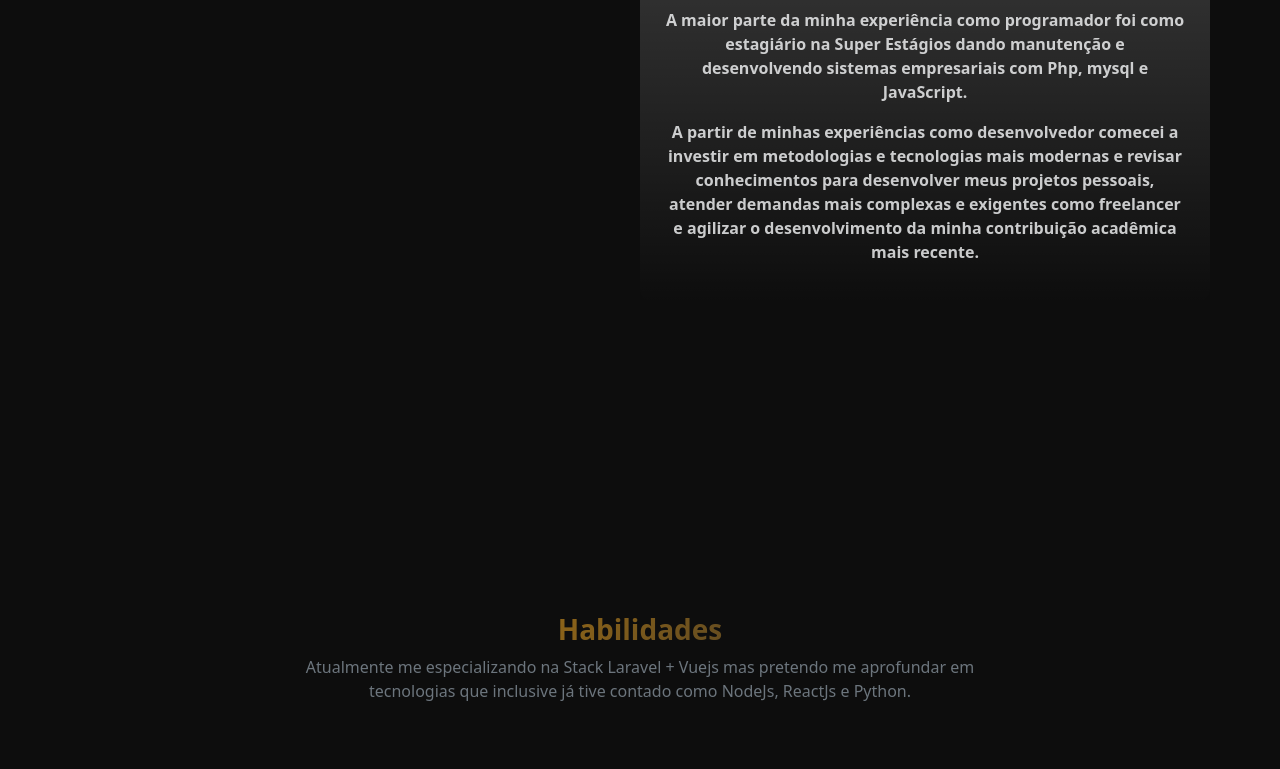
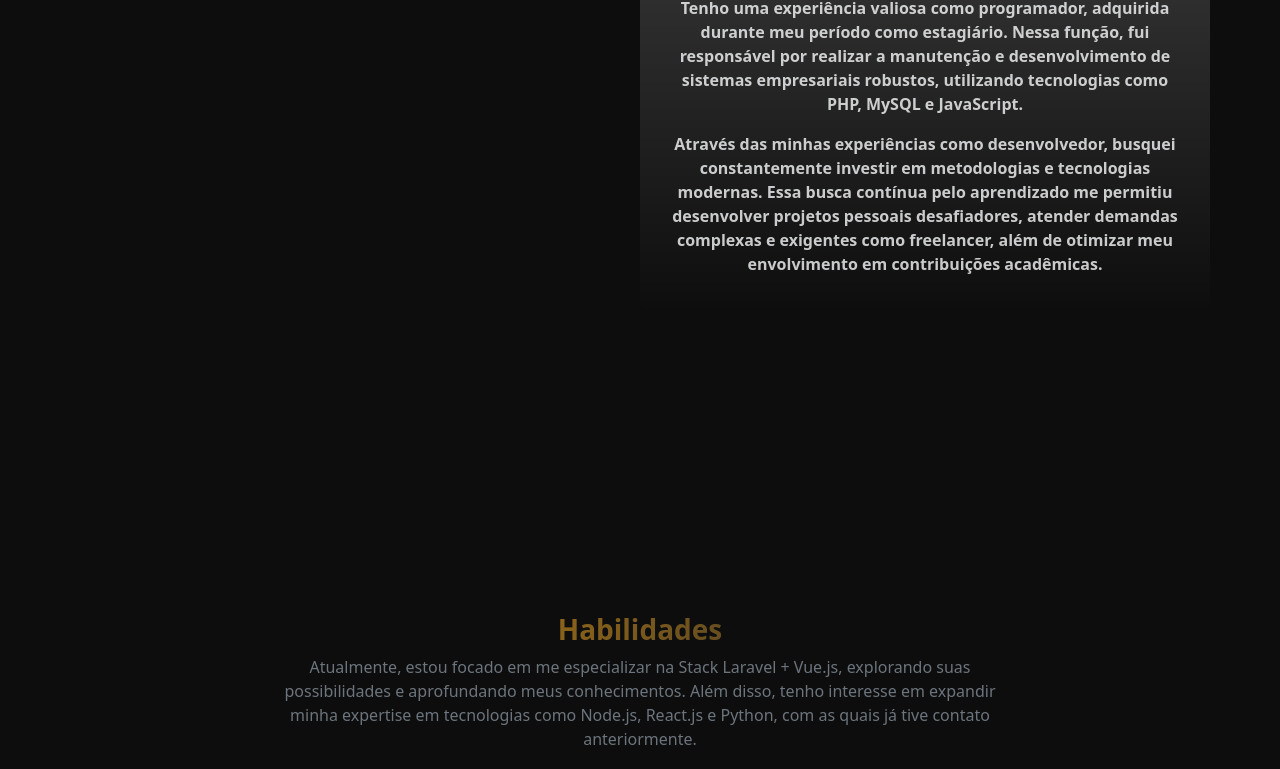
Before and after one commit to izaelgs/iza, a plain HTML site: page index.html in a window 1280 px wide. Shown: the part 1101-1870 px from the top of the page. Drawn offline with nearby package versions, Linux system fonts and the light colour scheme; grey boxes are pictures that could not be loaded.

Commit message:
atualiza algumas descricoes

```diff
--- a/index.html
+++ b/index.html
@@ -44,6 +44,7 @@
             </div>
         </div>
     </nav>
+
     <main class="container align-items-center">
 
         <!-- Perfil -->
@@ -53,7 +54,7 @@
                     IZAEL GS
                 </h1>
                 <p class="fw-bold text-light" style="--bs-text-opacity: .8;">
-                    Programador FullStack desbravando o mundo da tecnologia e focado em resolver problemas cada vez mais desafiadores.
+                    Programador FullStack apaixonado por tecnologia, dedicado a enfrentar problemas complexos e desafiadores, com o objetivo de criar experiências excepcionais para os usuários.
                 </p>
 
                 <a class="btn btn-lg rounded-5" href="https://api.whatsapp.com/send/?phone=5527988126640&text&type=phone_number&app_absent=0">Entre em Contato!</a>
@@ -67,14 +68,10 @@
                 <div class="col-md-6"></div>
                 <div class="col-md-6 bg-dark bg-gradient p-4 rounded-4 bg-opacity-10" style="--bs-bg-opacity: 0;">
                     <p class="fw-bold text-center text-light" style="--bs-text-opacity: .8;">
-                        A maior parte da minha experiência como programador foi como estagiário na Super Estágios
-                        dando manutenção e desenvolvendo sistemas empresariais com Php, mysql e JavaScript.
+                        Tenho uma experiência valiosa como programador, adquirida durante meu período como estagiário. Nessa função, fui responsável por realizar a manutenção e desenvolvimento de sistemas empresariais robustos, utilizando tecnologias como PHP, MySQL e JavaScript.
                     </p>
                     <p class="fw-bold text-center text-light" style="--bs-text-opacity: .8;">
-                        A partir de minhas experiências como desenvolvedor comecei a investir em metodologias
-                        e tecnologias mais modernas e revisar conhecimentos para desenvolver meus projetos pessoais,
-                        atender demandas mais complexas e exigentes como freelancer e agilizar o desenvolvimento da
-                        minha contribuição acadêmica mais recente.
+                        Através das minhas experiências como desenvolvedor, busquei constantemente investir em metodologias e tecnologias modernas. Essa busca contínua pelo aprendizado me permitiu desenvolver projetos pessoais desafiadores, atender demandas complexas e exigentes como freelancer, além de otimizar meu envolvimento em contribuições acadêmicas.
                     </p>
                 </div>
             </div>
@@ -84,8 +81,8 @@
         <section id="habilidades" class="text-center">
             <h3 class="pt-4">Habilidades</h3>
             <p class="text-center text-secondary mx-auto" style="max-width:720px">
-                Atualmente me especializando na Stack Laravel + Vuejs mas pretendo me aprofundar em tecnologias que
-                inclusive já tive contado como NodeJs, ReactJs e Python.
+                Atualmente, estou focado em me especializar na Stack Laravel + Vue.js, explorando suas possibilidades e aprofundando meus conhecimentos.
+                Além disso, tenho interesse em expandir minha expertise em tecnologias como Node.js, React.js e Python, com as quais já tive contato anteriormente.
             </p>
             <div class="row g-4 py-4 my-4">
 
```
